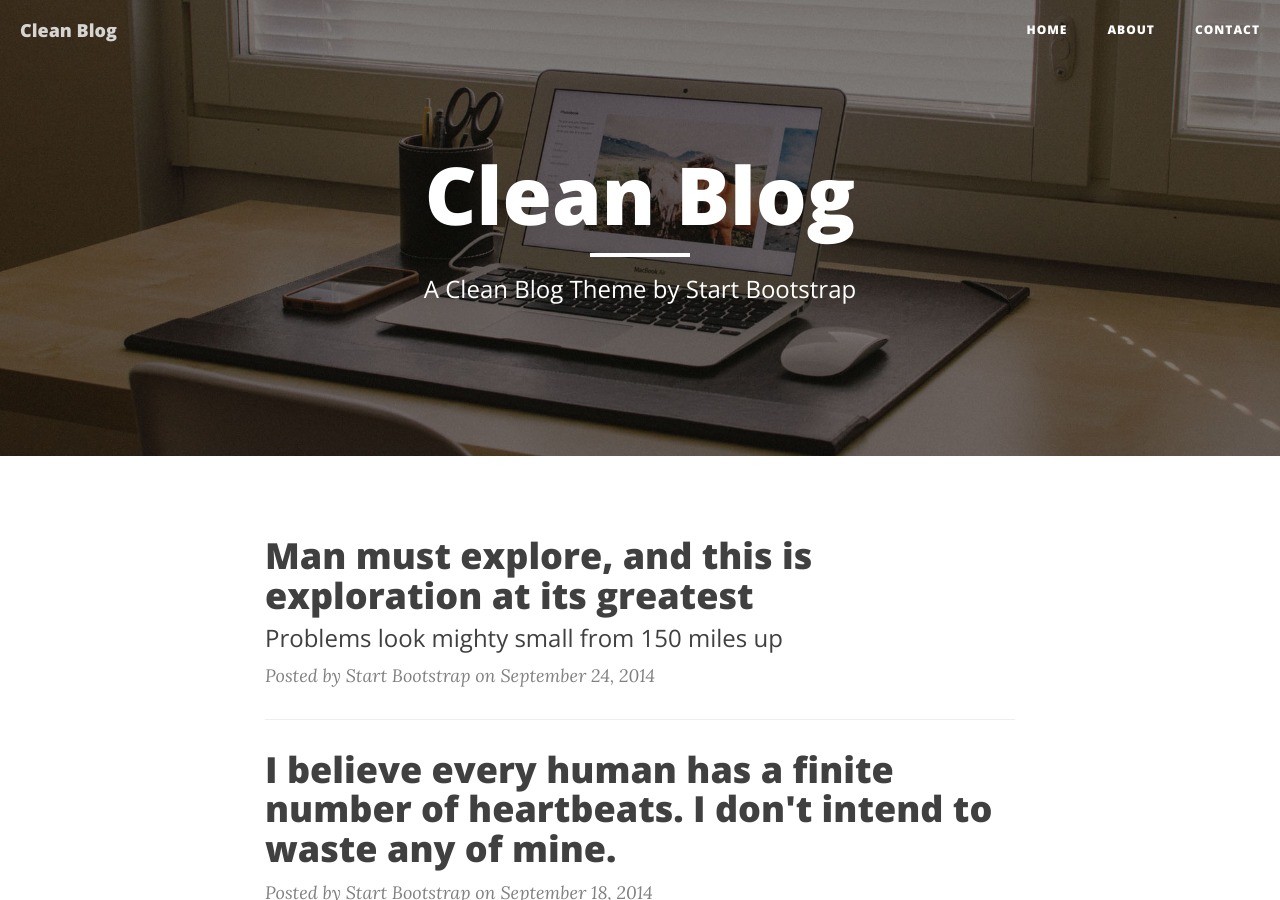
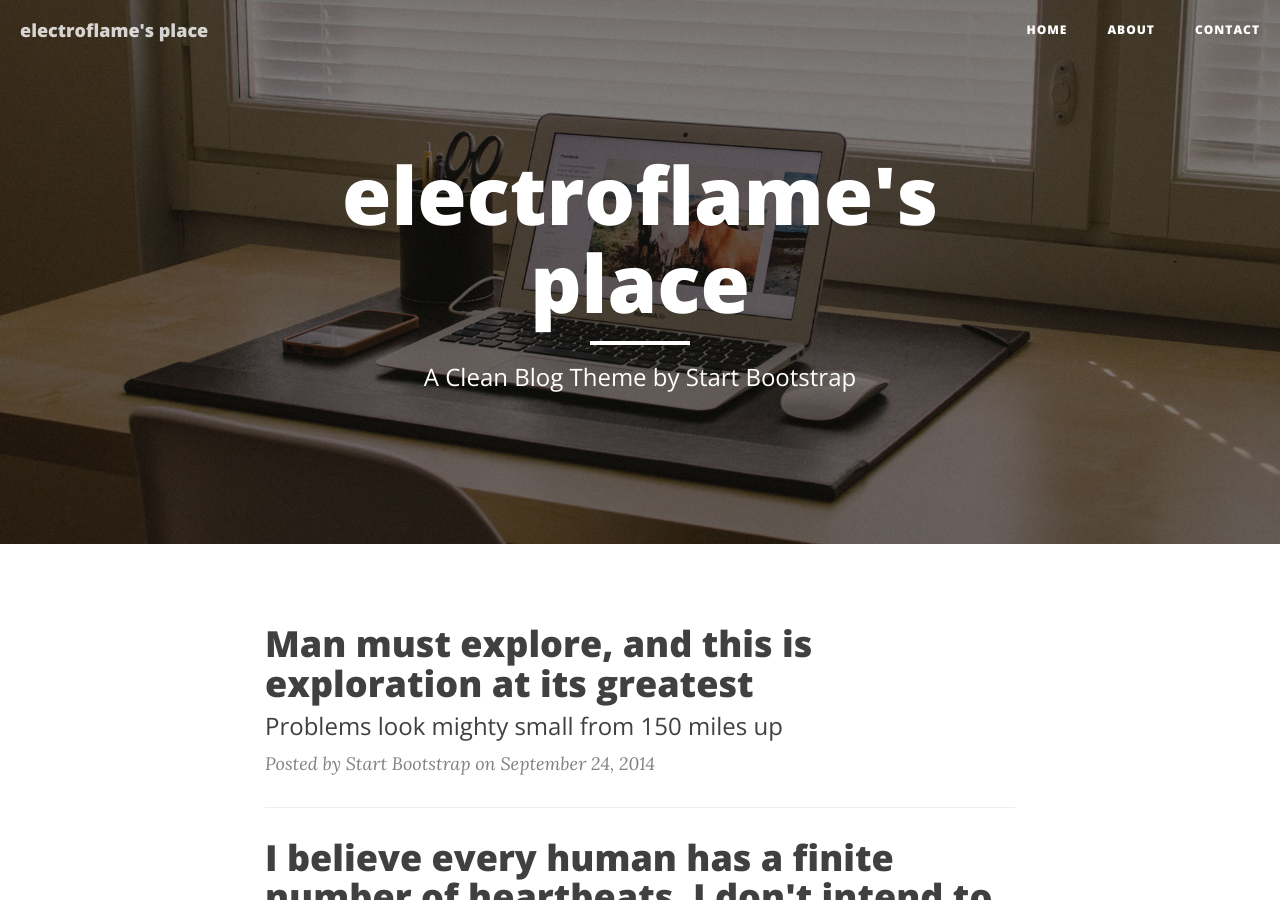
Before and after one commit to electroflame/electroflame.github.io, a Jekyll site: the page built from index.html, in a window 1280 px wide and 900 px high. Built offline with Jekyll 4.4.1, drawn with Linux system fonts in a browser that asks for light colours; nearby versions of some CDN libraries; the list of posts is cut into pages by our own code; some of the changed text lies outside the part shown.

Commit message:
Update _config.yml

```diff
--- a/_config.yml
+++ b/_config.yml
@@ -1,8 +1,8 @@
 # Site settings
-title: Clean Blog
+title: electroflame's place
 email: your-email@yourdomain.com
 description: "Write your site description here. It will be used as your sites meta description as well!"
-baseurl: "/startbootstrap-clean-blog-jekyll"
+baseurl: ""
 url: "http://yourdomain.com"
 twitter_username: SBootstrap
 github_username:  davidtmiller
```
